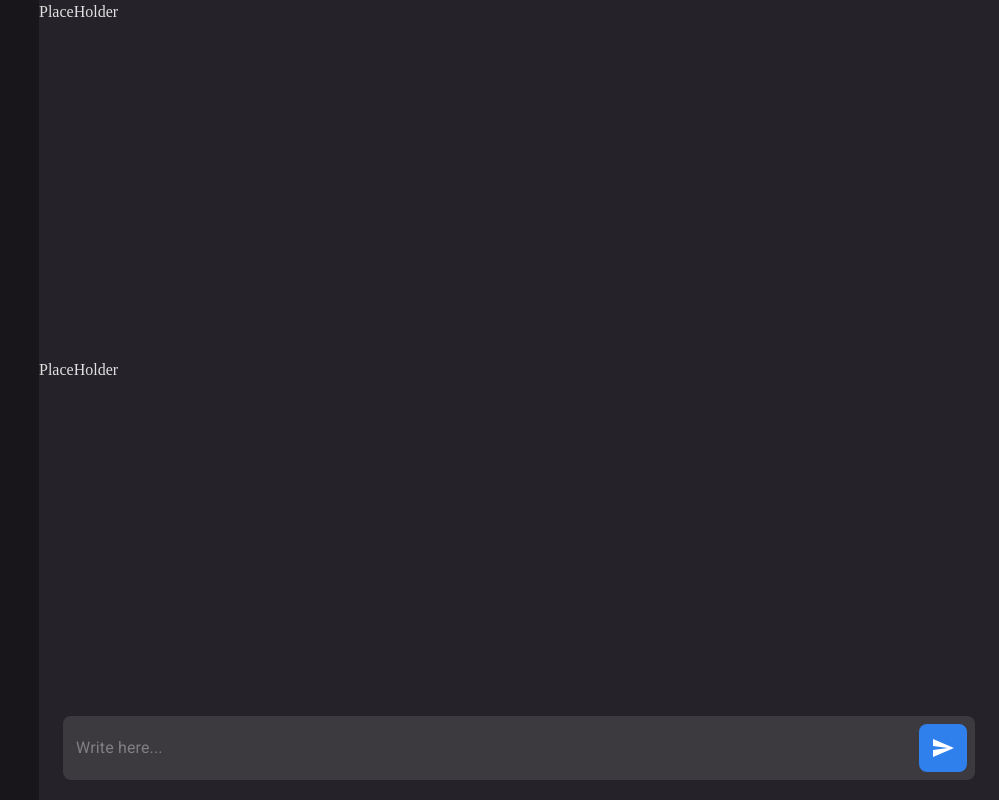
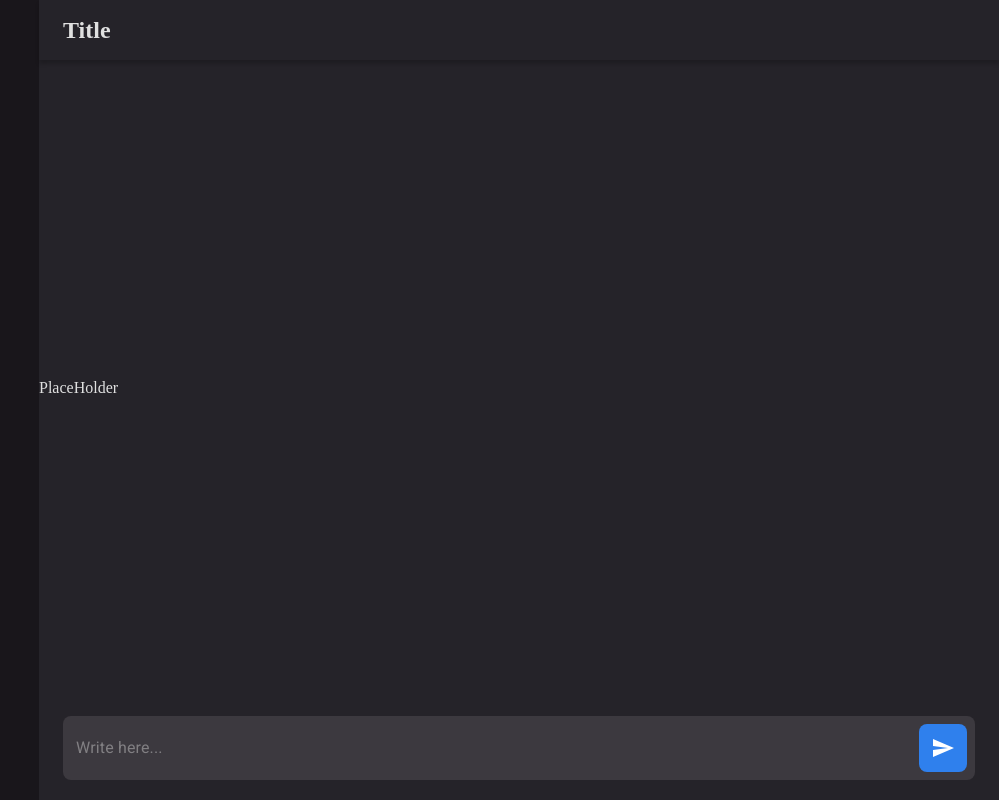
Before and after one commit to KillianFrappartDev/GroupChat, a React (Create React App) app in the folder frontend/: page / in a window 1280 px wide. Shown: the whole page, without its empty margins (281-1280 px from the left). Built offline with nearby package versions, Linux system fonts and the light colour scheme.

Commit message:
Skeleton

```diff
--- a/frontend/src/components/Main/TopBar/index.tsx
+++ b/frontend/src/components/Main/TopBar/index.tsx
@@ -6,7 +6,11 @@ import styles from './styles.module.scss';
 type Props = {};
 
 const TopBar: React.FC<Props> = props => {
-  return <h1>TopBar</h1>;
+  return (
+    <div className={styles.container}>
+      <h2 className={styles.title}>Title</h2>
+    </div>
+  );
 };
 
 export default TopBar;
--- a/frontend/src/components/Main/TopBar/styles.module.scss
+++ b/frontend/src/components/Main/TopBar/styles.module.scss
@@ -0,0 +1,11 @@
+.container {
+  width: 100%;
+  height: 60px;
+  box-shadow: 0px 4px 4px rgba($color: #000, $alpha: 0.2);
+  display: flex;
+  align-items: center;
+}
+
+.title {
+  margin-left: 2.5%;
+}
--- a/frontend/src/views/AppView/index.tsx
+++ b/frontend/src/views/AppView/index.tsx
@@ -2,6 +2,7 @@ import React from 'react';
 
 // Local Imports
 import MsgInput from '../../components/Main/MsgInput/index';
+import TopBar from '../../components/Main/TopBar/index';
 import styles from './styles.module.scss';
 
 type Props = {};
@@ -11,7 +12,7 @@ const AppView: React.FC<Props> = props => {
     <div className={styles.container}>
       <div className={styles.side}></div>
       <div className={styles.main}>
-        <div>PlaceHolder</div>
+        <TopBar />
         <div>PlaceHolder</div>
         <MsgInput />
       </div>
```
Also changed, not shown: 1 other file (tests, documents, lock files or other folders).
